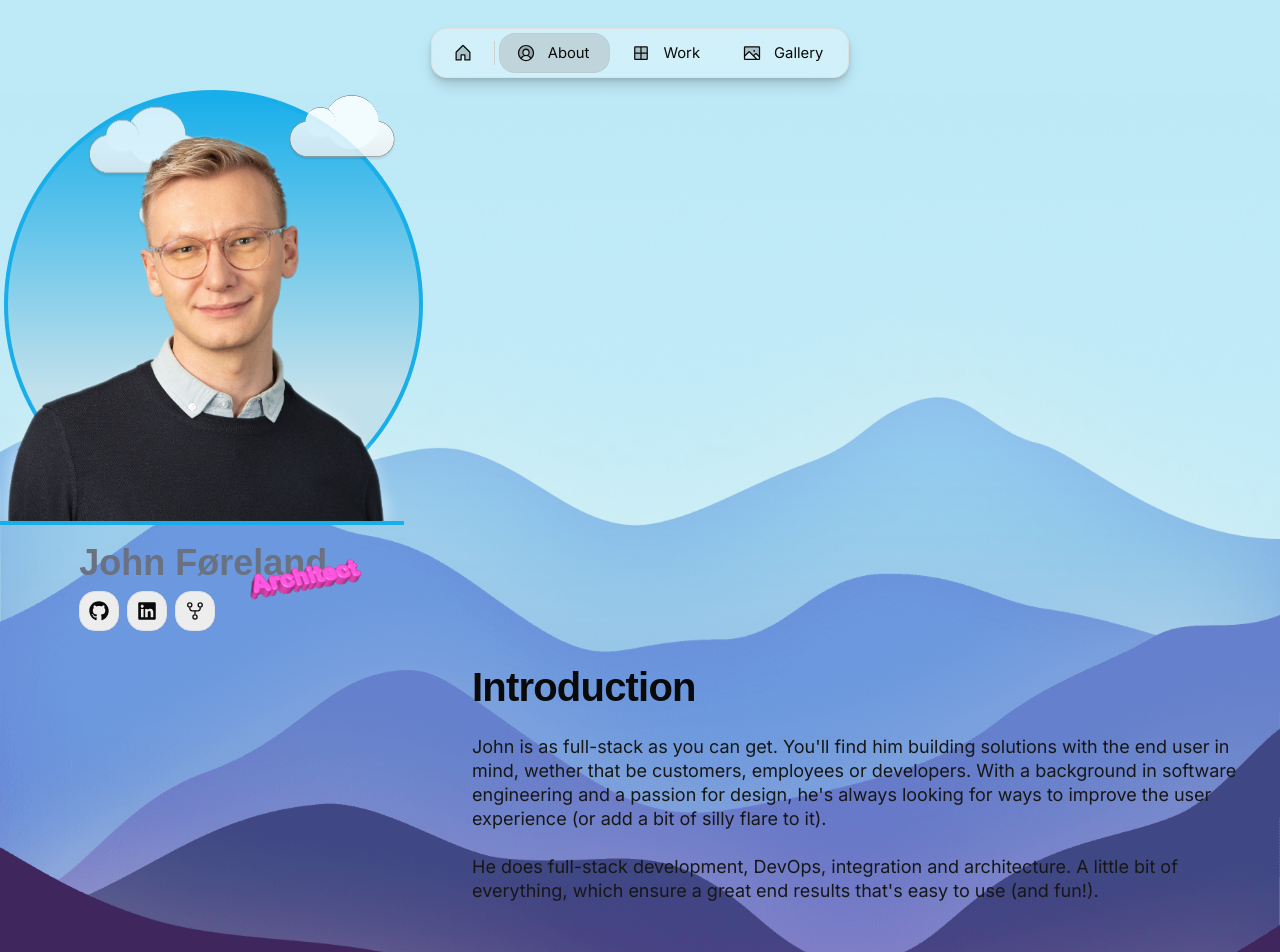
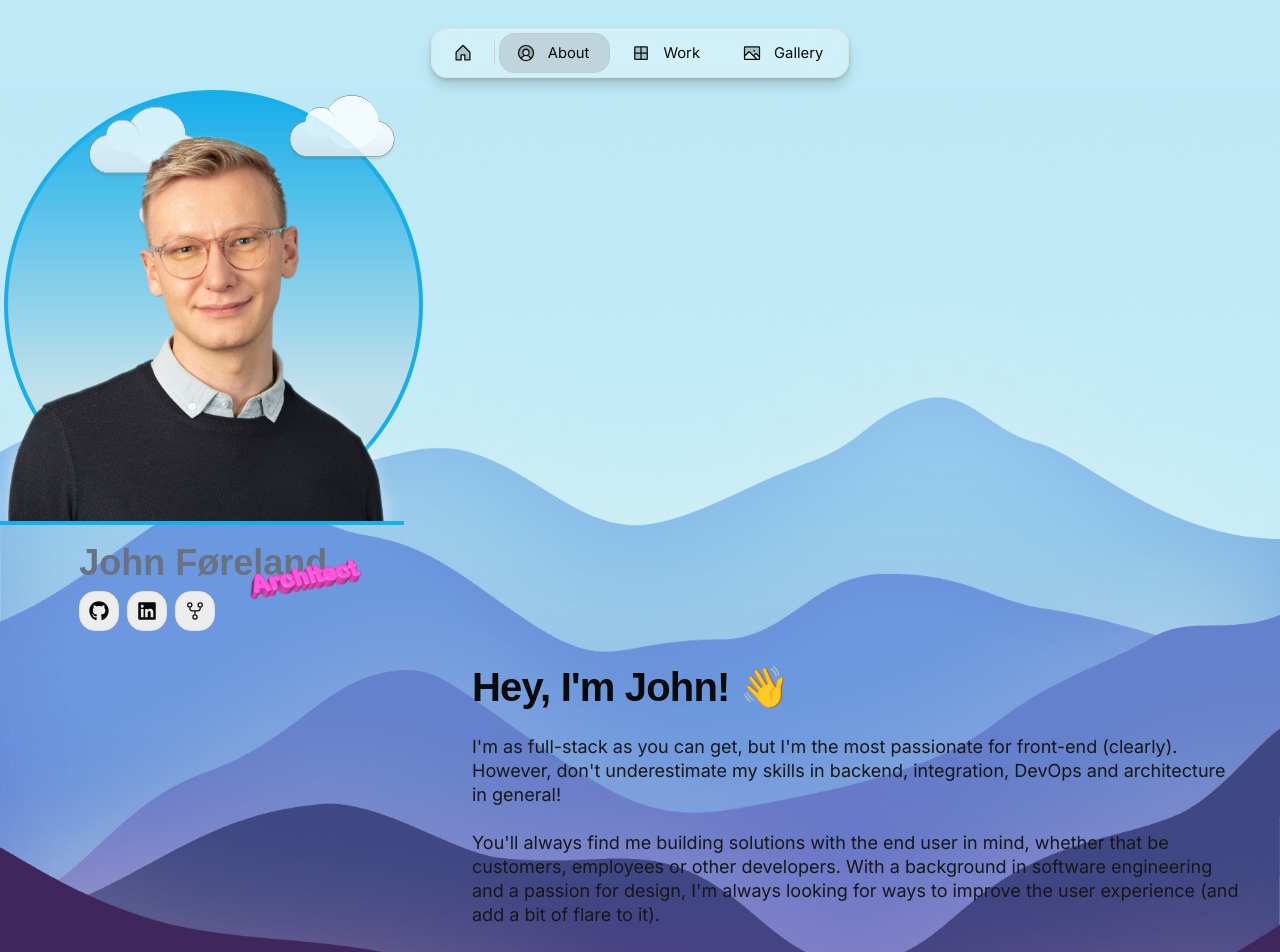
Before and after one commit to johnforeland/john.fore.land, a Next.js app: page /about in a window 1280 px wide. Shown: the top 952 px of the page. Built offline with nearby package versions, Linux system fonts and the light colour scheme.

Commit message:
changed intro text

```diff
--- a/src/app/resources/content.js
+++ b/src/app/resources/content.js
@@ -57,19 +57,19 @@ const about = {
   },
   intro: {
     display: true,
-    title: "Introduction",
+    title: "Hey, I'm John! 👋",
     description: (
       <>
-        John is as full-stack as you can get. You'll find him building solutions
-        with the end user in mind, wether that be customers, employees or
-        developers. With a background in software engineering and a passion for
-        design, he's always looking for ways to improve the user experience (or
-        add a bit of silly flare to it).
+        I'm as full-stack as you can get, but I'm the most passionate for
+        front-end (clearly). However, don't underestimate my skills in backend,
+        integration, DevOps and architecture in general!
         <br />
         <br />
-        He does full-stack development, DevOps, integration and architecture. A
-        little bit of everything, which ensure a great end results that's easy
-        to use (and fun!).
+        You'll always find me building solutions with the end user in mind,
+        whether that be customers, employees or other developers. With a
+        background in software engineering and a passion for design, I'm always
+        looking for ways to improve the user experience (and add a bit of flare
+        to it).
       </>
     ),
   },
```
